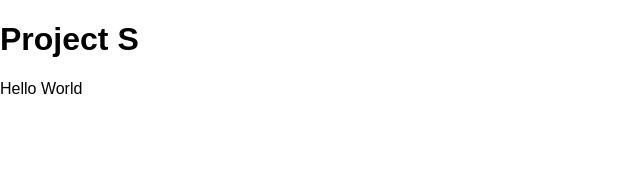
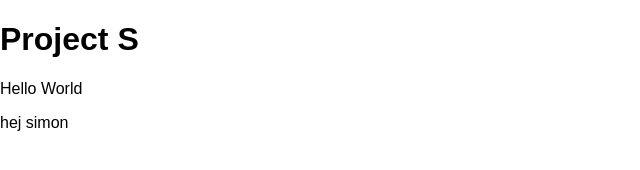
Before and after one commit to simonkrogh10/project-s, a plain HTML site: page index.html in a window 1280 px wide. Shown: the full height of the page, 0-640 px from the left. Drawn offline with Linux system fonts and the light colour scheme.

Commit message:
min commit

```diff
--- a/index.html
+++ b/index.html
@@ -11,6 +11,8 @@
 <body>
     <h1>Project S</h1>
     <p>Hello World</p>
+
+    <p>hej simon</p>
 </body>
 
 </html>
```
